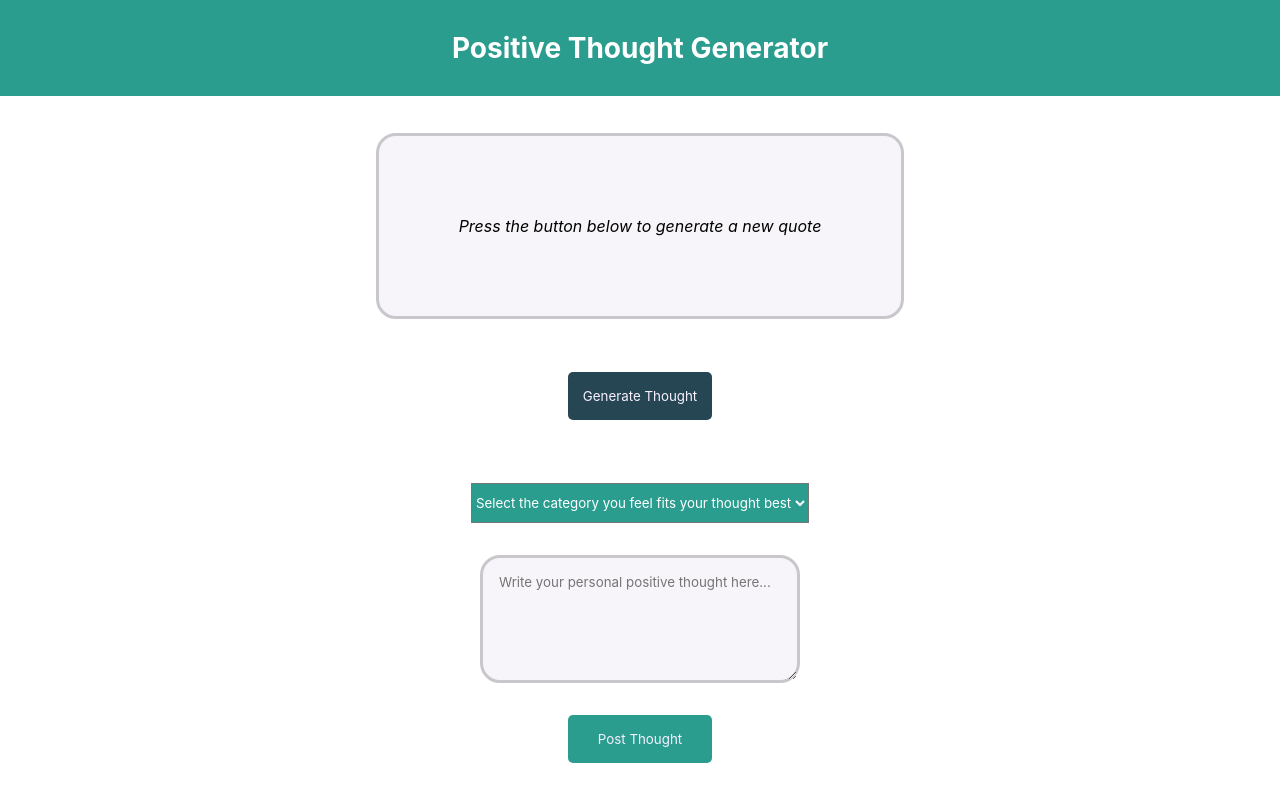
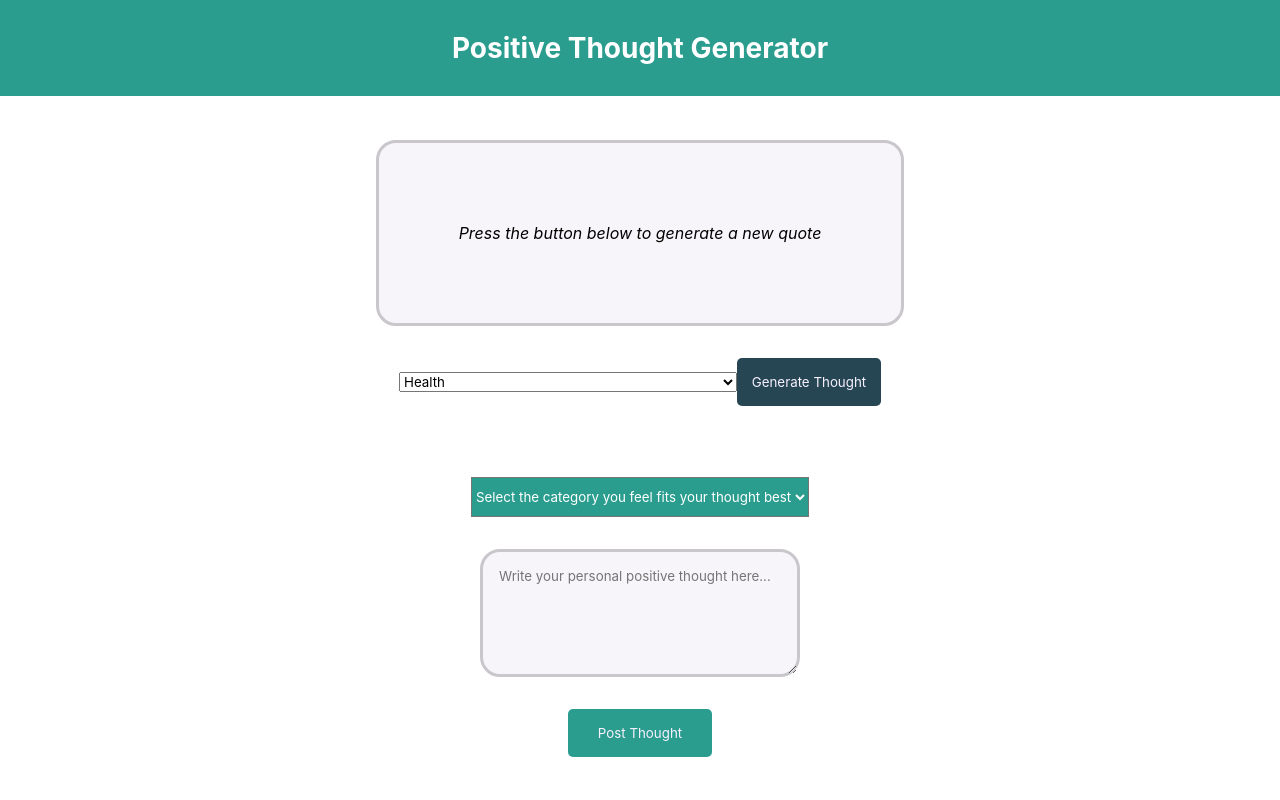
Before and after one commit to anasansari74/PCP-Frontend, a React (Create React App) app: page / in a window 1280 px wide. Built offline with nearby package versions, Linux system fonts and the light colour scheme.

Commit message:
added options for thoughts

```diff
--- a/src/App.css
+++ b/src/App.css
@@ -37,6 +37,7 @@ button.alternate {
 	border: 3px solid #c9c6cc;
 	border-radius: 20px;
 	margin: 2rem;
+	font-style: italic;
 }
 
 section.post-thought form {
@@ -54,10 +55,6 @@ section.post-thought textarea {
 	border-radius: 20px;
 }
 
-.thought-box .quote {
-	font-style: italic;
-}
-
 h1 {
 	color: white;
 	font-size: 1.75rem;
--- a/src/App.js
+++ b/src/App.js
@@ -2,8 +2,6 @@ import "./App.css";
 import { useState } from "react";
 
 function App() {
-
-
 
     const colors = ["#E9C46A", "#F4A261","#E76F51", "#F5AA6F", "#8CC084", "#2F4550", "#828E82" ]
 
@@ -17,11 +15,24 @@ function App() {
 				<h1>Positive Thought Generator</h1>
 			</header>
 			<main className="page-body">
-				<section className="thought-box">
-					<p className="quote">
+				<section>
+					<p className="thought-box">
 						{quote}
 					</p>
-				</section>
+					<select>
+						<option value="" disabled>Select the category you feel fits your thought best</option>
+						<option value="Health">Health</option>
+						<option value="Uplifting">Uplifting</option>
+						<option value="Career">Career</option>
+						<option value="Motivation">Motivation</option>
+						<option value="Relationships">Relationships</option>
+						<option value="Wholesome">Wholesome</option>
+						<option value="Relaxing">Relaxing</option>
+						<option value="Comedic">Comedic</option>
+						<option value="Happiness">Happiness</option>
+						<option value="Insightful">Insightful</option>
+						<option value="Random">Random</option>
+					</select>
 					<button
 						onClick={(e) => {
 							fetch("http://localhost:4000/quotes")
@@ -34,6 +45,7 @@ function App() {
 					>
 						Generate Thought
 					</button>
+				</section>
 
                 <section className="post-thought">
                     <form >
```
Lines whose indentation alone changed are shown as unchanged.
